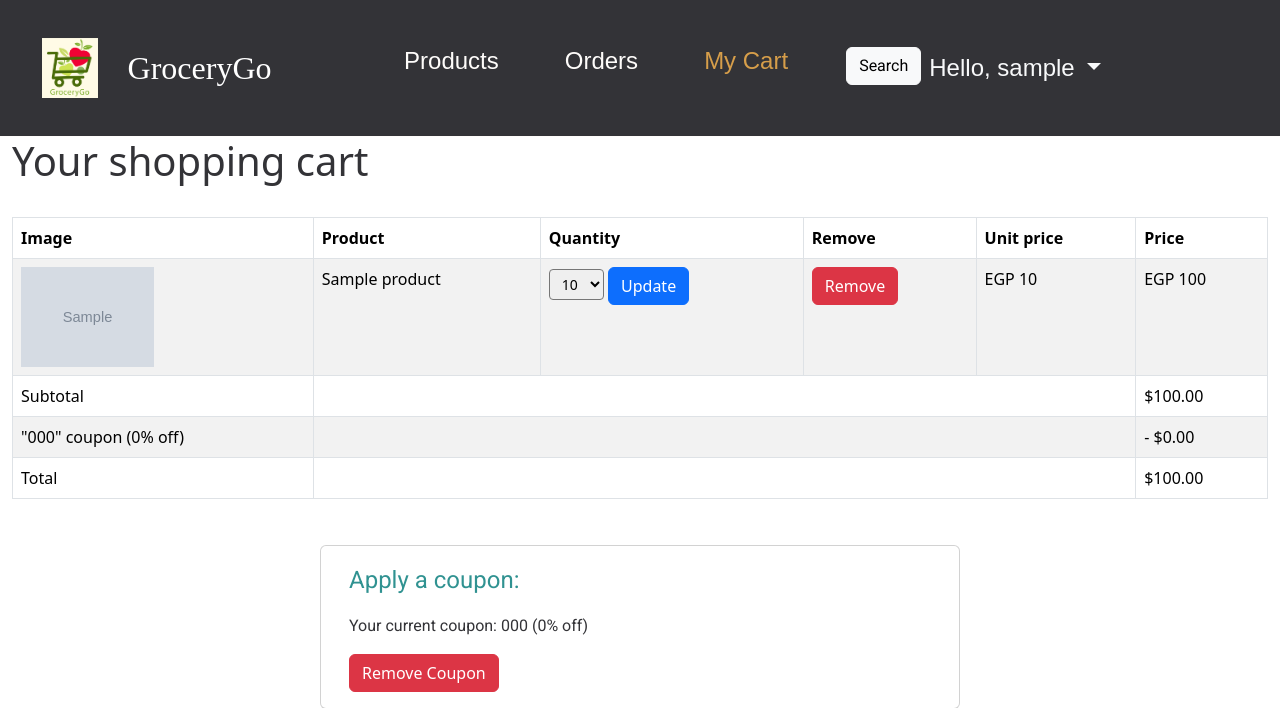
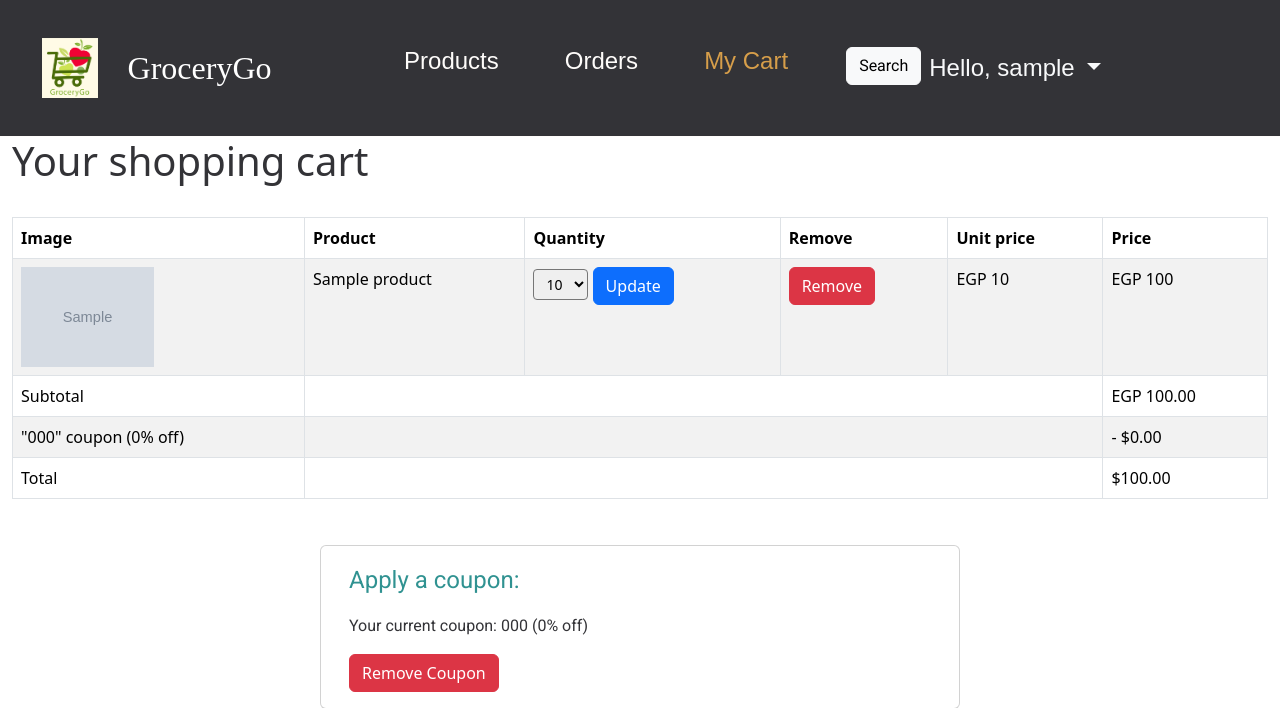
Before and after one commit to AuroraaSan/GroceryGo, a Django app: page /cart/ in a window 1280 px wide. Shown: the top 708 px of the page. Run offline with Django 4.2, Linux system fonts and the light colour scheme; a user stored in the database is signed in; tables that the repository leaves empty hold one stand-in row (values such as "Sample post"); grey boxes marked "Sample" are stand-in pictures; parts of the project's set-up code (start-up, migrations or seed data) failed here and were passed over; some libraries are stand-ins or nearby versions.

Commit message:
Fixed: Cart template

```diff
--- a/templates/cart/detail.html
+++ b/templates/cart/detail.html
@@ -52,7 +52,7 @@ Your shopping cart
             <tr class="subtotal">
               <td>Subtotal</td>
               <td colspan="4"></td>
-              <td class="num">${{ cart.get_total_price|floatformat:2 }}</td>
+              <td class="num">EGP {{ cart.get_total_price|floatformat:2 }}</td>
             </tr>
             <tr>
               <td>
```
